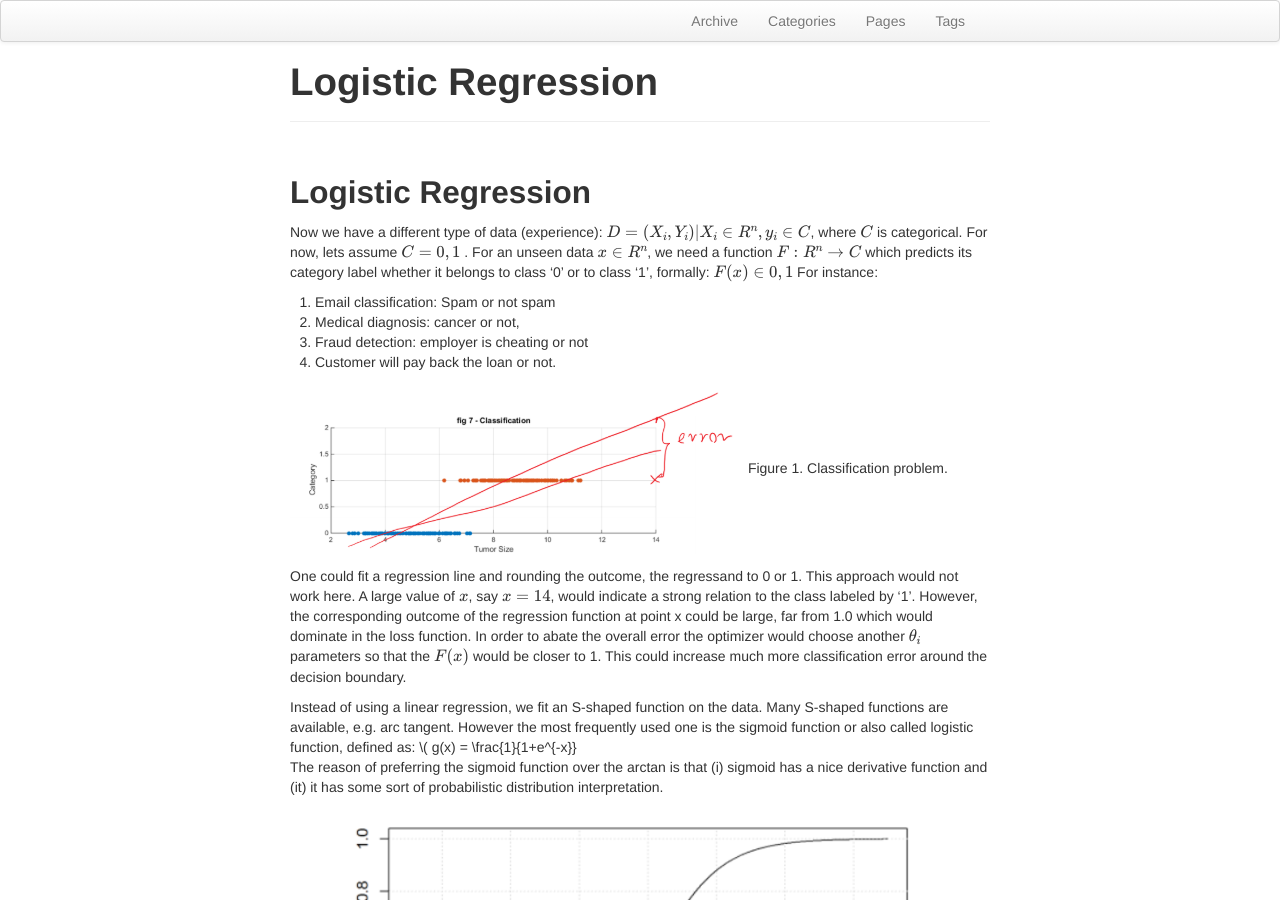
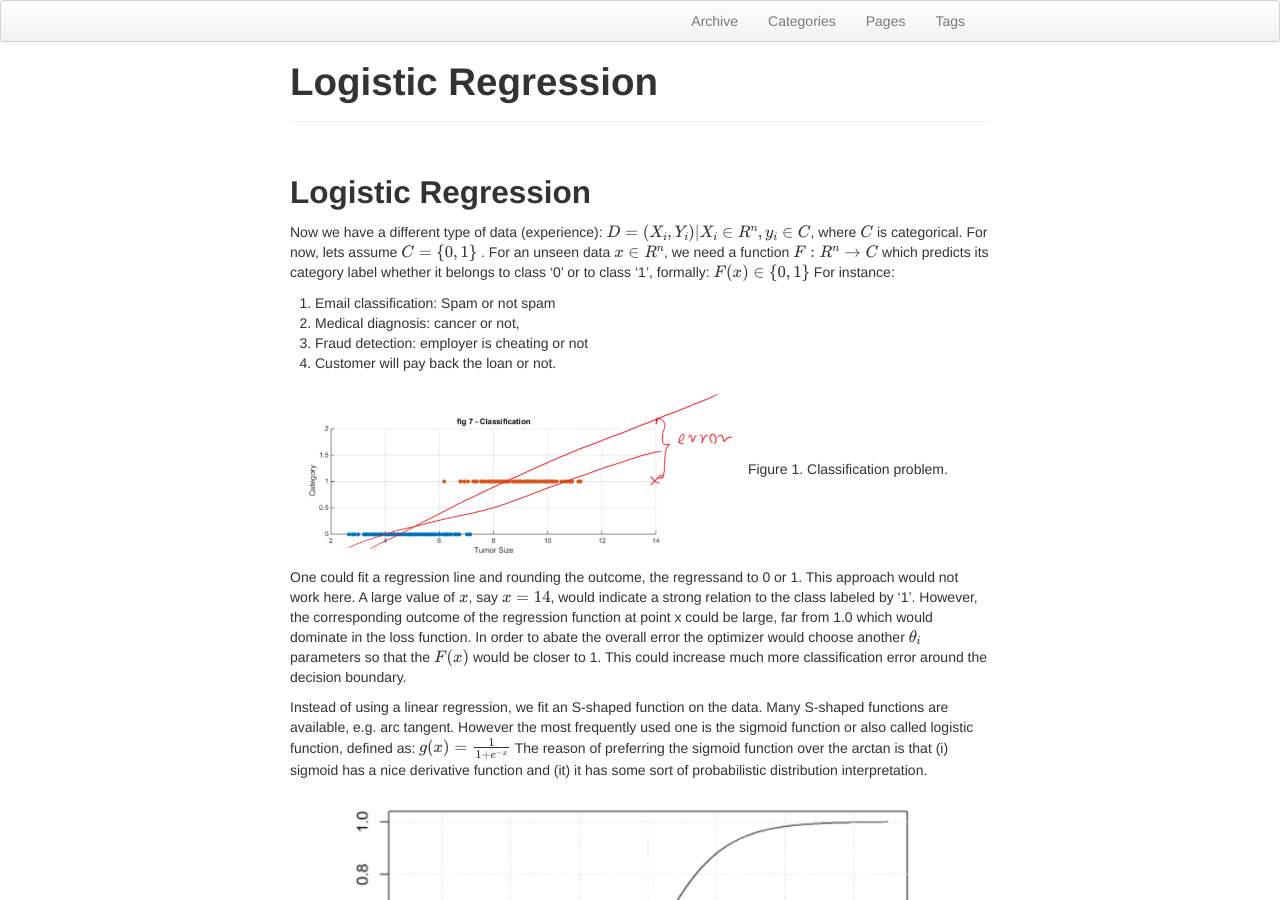
Before and after one commit to kfattila/kfattila.github.io, a Jekyll site: the page built from pages/logistic_regression.md, in a window 1280 px wide and 900 px high. Built offline with Jekyll 4.4.1, drawn with Linux system fonts in a browser that asks for light colours; formulas are drawn with MathJax 3; comment, search, counter and statistics services are not loaded.

Commit message:
Lecture 1

```diff
--- a/pages/logistic_regression.md
+++ b/pages/logistic_regression.md
@@ -7,9 +7,9 @@ description: ""
 
 ## Logistic Regression
 
-Now we have a different type of data (experience): \\(  D = \{ (X_i,Y_i)|X_i \in R^n, y_i \in C \} \\), where \\( C \\) is categorical. For now, lets
-assume \\( C = \{0,1\} \\) . For an unseen data \\( x \in R^n \\), we need a function \\( F:R^n \rightarrow  C \\) which predicts its category label whether
-it belongs to class '0' or to class '1', formally: \\( F(x) \in {0,1} \\)
+Now we have a different type of data (experience): \\( D = \{ (X_i,Y_i)|X_i \in R^n, y_i \in C \} \\), where \\( C \\) is categorical. For now, lets
+assume \\( C = \\{0,1\\} \\) . For an unseen data \\( x \in R^n \\), we need a function \\( F:R^n \rightarrow  C \\) which predicts its category label whether
+it belongs to class '0' or to class '1', formally: \\( F(x) \in \\{0,1\\} \\)
 For instance:
 1. Email classification: Spam or not spam
 2. Medical diagnosis: cancer or not,
@@ -22,11 +22,11 @@ Figure 1. Classification problem.
 One could fit a regression line and rounding the outcome, the regressand to 0 or 1. This approach would not work here.
 A large value of \\(x\\), say \\(x=14\\), would indicate a strong relation to the class labeled by '1'. However, the corresponding
 outcome of the regression function at point x could be large, far from 1.0 which would dominate in the loss function. In order to abate the overall
-error the optimizer would choose another \\( \theta_{i} \\) parameters so that the \\(F(x)\\) would be closer to 1. This could increase much more
+error the optimizer would choose another \\(\theta_{i}\\) parameters so that the \\(F(x)\\) would be closer to 1. This could increase much more
 classification error around the decision boundary.
 
 Instead of using a linear regression, we fit an S-shaped function on the data. Many S-shaped functions are available, e.g.
-arc tangent. However the most frequently used one is the sigmoid function or also called logistic function, defined as: \\( g(x) = \frac{1}{1+e^{-x}}  \\
+arc tangent. However the most frequently used one is the sigmoid function or also called logistic function, defined as: \\(g(x) = \frac{1}{1+e^{-x}}\\)
 The reason of preferring the sigmoid function over the arctan is that (i) sigmoid has a nice derivative function and (it) it
 has some sort of probabilistic distribution interpretation.
 
```
